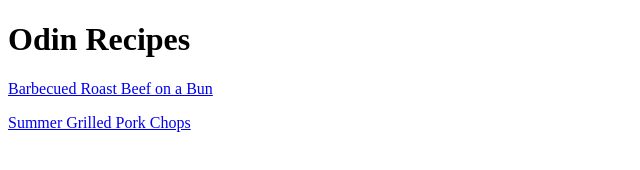
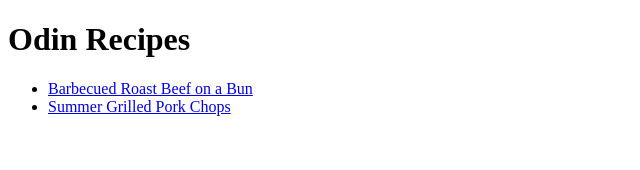
Before and after one commit to qichard/odin-recipes, a plain HTML site: page index.html in a window 1280 px wide. Shown: the whole page, without its empty margins (0-640 px from the left). Drawn offline with Linux system fonts and the light colour scheme.

Commit message:
Add unordered list for home page to recipes

```diff
--- a/index.html
+++ b/index.html
@@ -8,7 +8,8 @@
 
     <body>
         <h1>Odin Recipes</h1>
-        <a href="./recipes/bbq.html">Barbecued Roast Beef on a Bun</a>
-        <p></p>
-        <a href="./recipes/pork.html">Summer Grilled Pork Chops</a>
+        <ul>
+            <li><a href="./recipes/bbq.html">Barbecued Roast Beef on a Bun</a></li>
+            <li><a href="./recipes/pork.html">Summer Grilled Pork Chops</a></li>
+        </ul>
 </html>
```
